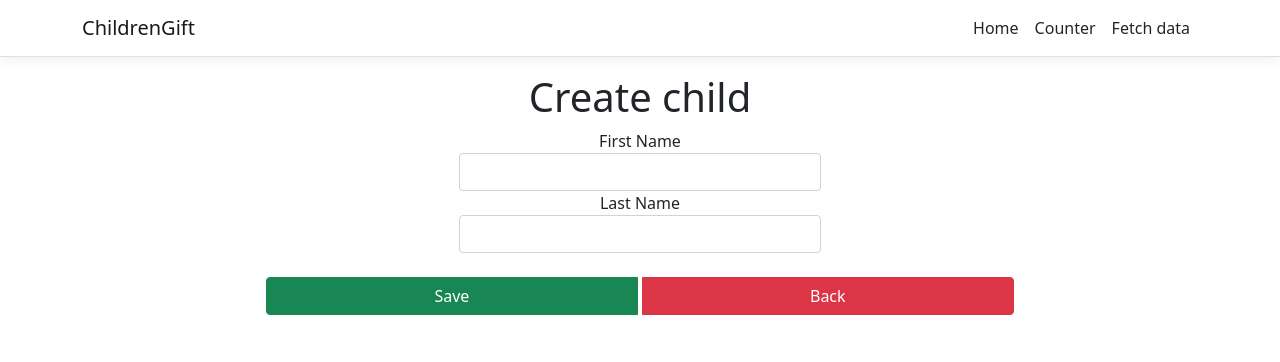
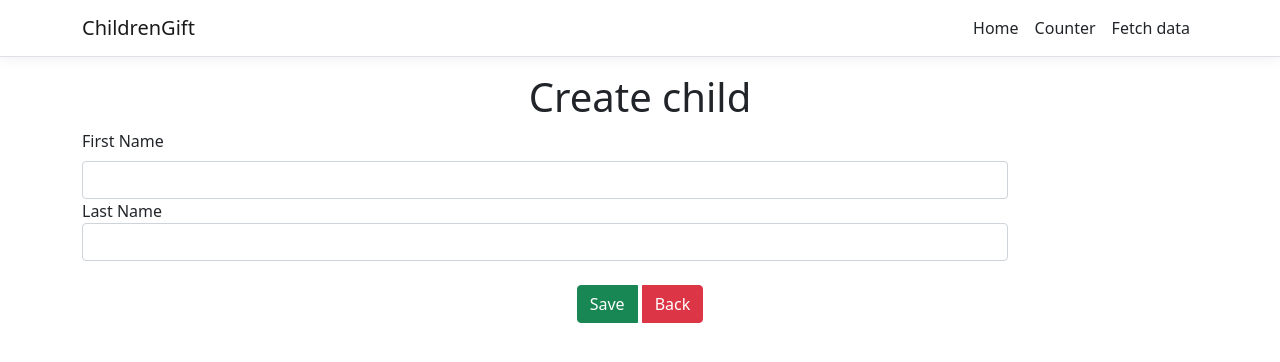
Before and after one commit to Nemes1sX/ChildrenGift, a React (Create React App) app in the folder ChildrenGift/ClientApp/: page /children/add in a window 1280 px wide. Shown: the top 362 px of the page. Built offline with nearby package versions, Linux system fonts and the light colour scheme.

Commit message:
Center form and buttons

```diff
--- a/ChildrenGift/ClientApp/src/components/AddEditChild.js
+++ b/ChildrenGift/ClientApp/src/components/AddEditChild.js
@@ -100,30 +100,32 @@ class AddEditChild extends Component {
         return (
             <>
                 <h1 className="text-center">{title}</h1>
-                <div className="center-form">
                 <form onSubmit={this.saveChild}>
                     <div className="form-group row">
                         {childId && <input type="hidden" name="childId" value={childId} />}
                     </div>
-                    <div className="form-group row center-form">
-                        <label className="control-label col-md-12 center-form" htmlFor="FirstName">First Name</label>
-                        <div className="col-md-6">
+                    <div className="form-group row">
+                        <label className="form-label col-md-12" htmlFor="FirstName">First Name</label>
+                        <div className="col-md-10">
                             <input className="form-control" type="text" name="firstName" defaultValue={child ? child.firstName : ""} required />
                             {errors.FirstName && errors.FirstName.map(errorFirstName => <span key="{index}" className="text-danger">{errorFirstName}</span>)}
                         </div>
-                        <label className="control-label col-md-12 center-form" htmlFor="LastName">Last Name</label>
-                            <div className="col-md-6">
+                        <label className="control-label col-md-12" htmlFor="LastName">Last Name</label>
+                        <div className="col-md-10">
                             <input className="form-control" type="text" name="lastName" defaultValue={child ? child.lastName : ""} required />
-                                {errors.LastName && errors.LastName.map(errorLastName  => <span key="{index}" className="text-danger">{errorLastName}</span>)}
+                            {errors.LastName && errors.LastName.map(errorLastName => <span key="{index}" className="text-danger">{errorLastName}</span>)}
                         </div>
                     </div>
                     <br />
-                        <div className="btn-group center-form" role="group">
+                    <div className="row">
+                        <div className="col-md-12 text-center">
+                            <div className="btn-group" role="group">
                                 <button type="submit" className="btn btn-success btn-gap">Save</button>
                                 <Link className="btn btn-danger" to="/children">Back</Link>
                             </div>
+                        </div>
+                    </div>
                 </form>
-                </div>
             </>
         );
 
--- a/ChildrenGift/ClientApp/src/components/AddEditGift.js
+++ b/ChildrenGift/ClientApp/src/components/AddEditGift.js
@@ -1,7 +1,7 @@
 import { Component } from "react";
 import { Link } from "react-router-dom";
 import { withRouter } from "../withRouter"
-import  axios  from "axios"
+import axios from "axios"
 
 class AddEditGift extends Component {
     constructor(props) {
@@ -108,20 +108,19 @@ class AddEditGift extends Component {
         return (
             <>
                 <h1 className="text-center">{title}</h1>
-                <div className="center-form">
                 <form onSubmit={this.saveGift}>
                     {gift.id && <div className="form-group row">
                         <input type="hidden" name="giftId" value={gift.giftId} />
                     </div>}
-                        <div className="form-group row center-form">
-                            <label className="control-label col-md-12" htmlFor="Name">Name</label>
-                            <div className="col-md-6">
+                    <div className="form-group row">
+                        <label className="form-label col-md-12" htmlFor="Name">Name</label>
+                        <div className="col-md-10">
                             <input className="form-control" type="text" name="Name" defaultValue={gift ? gift.name : ""} required />
                             {errors.Name && errors.Name.map(errorName => <span key="{index}" className="text-danger">{errorName}</span>)}
                         </div>
                         <div className="form-group row">
-                                <label className="control-label col-md-12" htmlFor="City">City</label>
-                                <div className="col-md-4">
+                            <label className="form-label col-md-12" htmlFor="City">City</label>
+                            <div className="col-md-10">
                                 <select className="form-control" data-val="true" name="ChildId" defaultValue={gift && gift.childId} required>
                                     <option value="0">-- Select Child --</option>
                                     {children.map(child =>
@@ -133,12 +132,15 @@ class AddEditGift extends Component {
                         </div >
                     </div>
                     <br />
-                        <div className="btn-group center-form" role="group">
+                    <div className="row">
+                        <div className="col-md-12 text-center">
+                            <div className="btn-group" role="group">
                                 <button type="submit" className="btn btn-success float-start btn-gap text-center">Save</button>
                                 <Link className="btn btn-danger text-center" to="/children">Back</Link>
                             </div>
+                        </div>
+                    </div>
                 </form>
-                </div>
             </>
         );
 
```
Lines whose indentation alone changed are shown as unchanged.
